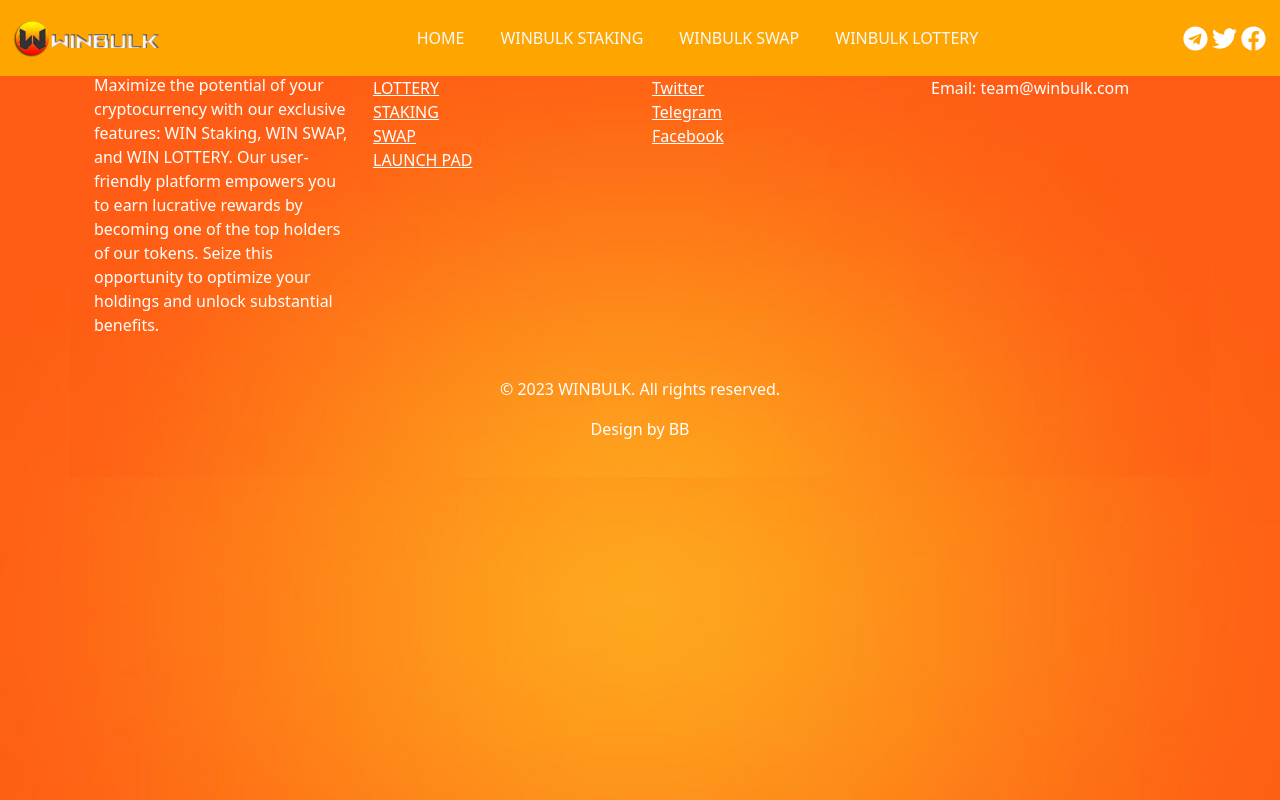
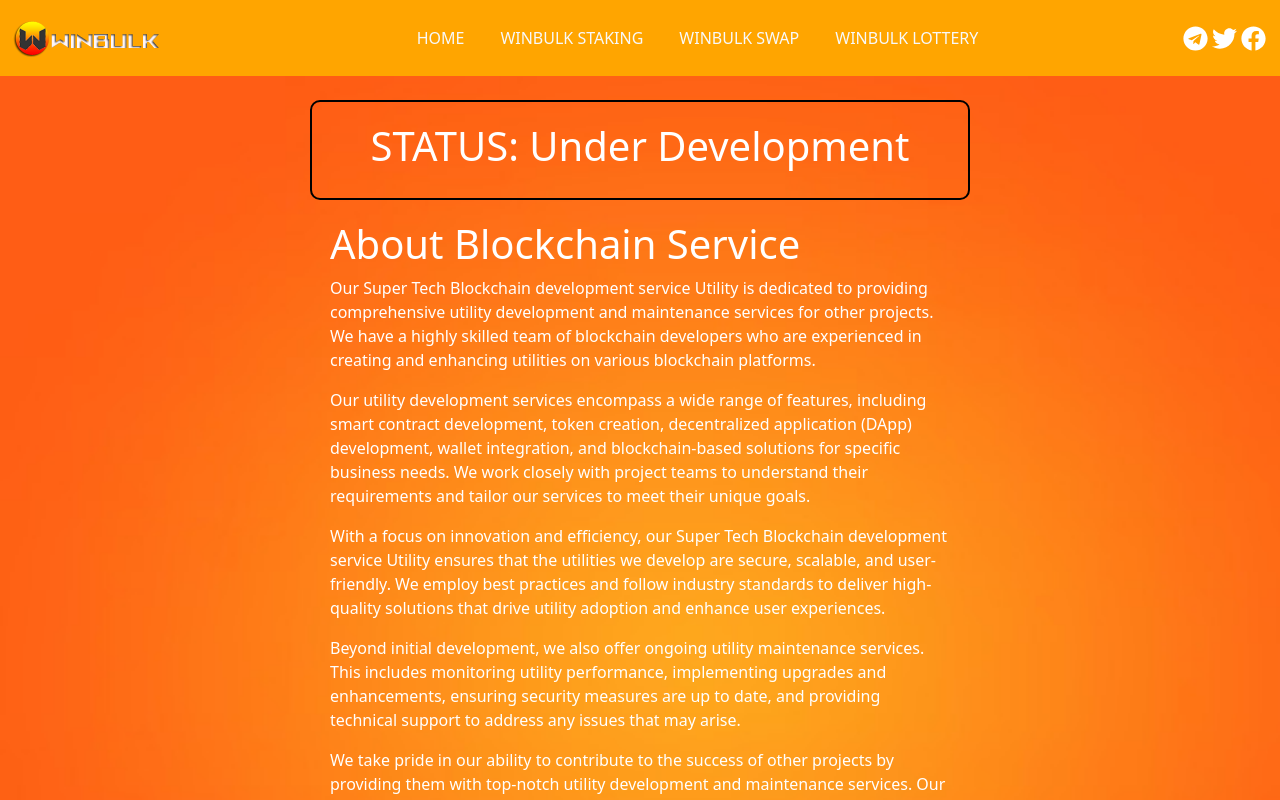
Before and after one commit to amazingprincelee/winbulk, a React (Create React App) app: page /BlockchainServices in a window 1280 px wide. Shown: the top 800 px of the page. Built offline with nearby package versions, Linux system fonts and the light colour scheme; a web font is replaced by a local one.

Commit message:
update blockchain service,

```diff
--- a/src/App.css
+++ b/src/App.css
@@ -455,9 +455,12 @@
   cursor: pointer;
 }
 
+
+
 .launch-button:hover {
-  background-color: #f7b667;
+  background-color: #000000 !important;
 }
+
 
 .ecosystem-scroll-container {
   max-width: 100%;
--- a/src/App.js
+++ b/src/App.js
@@ -9,6 +9,7 @@
 import StakingPage from "./pages/StakingPage";
 import LotteryPage from "./pages/LotteryPage";
 import SwapPage from "./pages/SwapPage";
+import BlockchainServices from "./pages/BlockchainServices";
 import Roadmap from "./components/RoadMap";
 import Team from "./components/Team";
 
@@ -42,6 +43,9 @@
         <Route path="/SwapPage">
           <SwapPage />
         </Route>
+        <Route path="/BlockchainServices">
+          <BlockchainServices />
+        </Route>
       </Switch>
       <Footer />
     </div>
--- a/src/components/Ecosystem.jsx
+++ b/src/components/Ecosystem.jsx
@@ -1,8 +1,8 @@
 import React from "react";
 import { Link } from "react-router-dom"; // Import the Link component from react-router-dom
 import StatusBtn from "./StatusBtn";
-import 'simplebar-react/dist/simplebar.min.css';
-import SimpleBar from 'simplebar-react';
+import "simplebar-react/dist/simplebar.min.css";
+import SimpleBar from "simplebar-react";
 
 function Ecosystem() {
   return (
@@ -16,11 +16,14 @@
             <p>
               Win Sale is one of our innovative decentralized utilities, it
               revolutionizing the way investments are made. With its highly
-              efficient and robust self-propelling marketing system, investorswwq
-              can now receive immediate bonuses upon purchasing and holding the
-              token. Everyone participating in the Winbulk sales is a winner.
+              efficient and robust self-propelling marketing system,
+              investorswwq can now receive immediate bonuses upon purchasing and
+              holding the token. Everyone participating in the Winbulk sales is
+              a winner.
             </p>
-            <Link to="/"> {/* Add the Link component and specify the target route */}
+            <Link to="/">
+              {" "}
+              {/* Add the Link component and specify the target route */}
               <button className="launch-button">Launch App</button>
             </Link>
           </div>
@@ -34,7 +37,9 @@
               effortlessly create their own lotteries and invite friends,
               family, or the wider community to join in on the fun.
             </p>
-            <Link to="/LotteryPage"> {/* Add the Link component and specify the target route */}
+            <Link to="/LotteryPage">
+              {" "}
+              {/* Add the Link component and specify the target route */}
               <button className="launch-button">Launch App</button>
             </Link>
           </div>
@@ -48,7 +53,9 @@
               users contribute to the validation and security of the network
               while being rewarded with additional tokens.
             </p>
-            <Link to="/StakingPage"> {/* Add the Link component and specify the target route */}
+            <Link to="/StakingPage">
+              {" "}
+              {/* Add the Link component and specify the target route */}
               <button className="launch-button">Launch App</button>
             </Link>
           </div>
@@ -62,7 +69,25 @@
               technology, Win Swap eliminates the need for intermediaries,
               ensuring direct peer-to-peer transactions.
             </p>
-            <Link to="/SwapPage"> {/* Add the Link component and specify the target route */}
+            <Link to="/SwapPage">
+              {" "}
+              {/* Add the Link component and specify the target route */}
+              <button className="launch-button">Launch App</button>
+            </Link>
+          </div>
+          <div className="util-column">
+            <h1 className="util-title"> Blockchain Services</h1>
+            <StatusBtn status="10% Completed" />
+            <p>
+              Our Super Blockchain services is dedicated
+              to providing comprehensive utility development and maintenance
+              services for other projects. We have a highly skilled team of
+              blockchain developers who are experienced in creating and
+              enhancing utilities on various blockchain platforms.
+            </p>
+            <Link to="/BlockchainServices">
+              {" "}
+              {/* Add the Link component and specify the target route */}
               <button className="launch-button">Launch App</button>
             </Link>
           </div>
--- a/src/components/TokenDistribution.jsx
+++ b/src/components/TokenDistribution.jsx
@@ -24,7 +24,7 @@
     { label: 'Bounty', value: formatValue(bounty) },
     { label: 'Liquidity', value: formatValue(liquidity) },
     { label: 'Marketing', value: formatValue(winLotteryServices) },
-    { label: 'Amount to Locked', value: formatValue(lockedRemainder) },
+    { label: 'Amount to Lock', value: formatValue(lockedRemainder) },
   ];
 
   return (
--- /dev/null
+++ b/src/pages/BlockchainServices.jsx
@@ -0,0 +1,59 @@
+import React, { useEffect } from "react";
+
+function BlockchainServices() {
+  useEffect(() => {
+    window.scrollTo(0, 0);
+  }, []);
+
+  return (
+    <div className="container lottery-page">
+      <div>
+        <div className="status-container">
+          <h1 className="text-center status">STATUS: Under Development</h1>
+        </div>
+
+        <div className="content">
+          <h1>About Blockchain Service</h1>
+          <p>
+            Our Super Tech Blockchain development service Utility is dedicated
+            to providing comprehensive utility development and maintenance
+            services for other projects. We have a highly skilled team of
+            blockchain developers who are experienced in creating and enhancing
+            utilities on various blockchain platforms.
+          </p>
+          <p>
+            Our utility development services encompass a wide range of features,
+            including smart contract development, token creation, decentralized
+            application (DApp) development, wallet integration, and
+            blockchain-based solutions for specific business needs. We work
+            closely with project teams to understand their requirements and
+            tailor our services to meet their unique goals.
+          </p>
+          <p>
+            With a focus on innovation and efficiency, our Super Tech Blockchain
+            development service Utility ensures that the utilities we develop
+            are secure, scalable, and user-friendly. We employ best practices
+            and follow industry standards to deliver high-quality solutions that
+            drive utility adoption and enhance user experiences.
+          </p>
+          <p>
+            Beyond initial development, we also offer ongoing utility
+            maintenance services. This includes monitoring utility performance,
+            implementing upgrades and enhancements, ensuring security measures
+            are up to date, and providing technical support to address any
+            issues that may arise.
+          </p>
+          <p>
+            We take pride in our ability to contribute to the success of other
+            projects by providing them with top-notch utility development and
+            maintenance services. Our aim is to empower projects to leverage the
+            full potential of blockchain technology and achieve their objectives
+            in an ever-evolving digital landscape.
+          </p>
+        </div>
+      </div>
+    </div>
+  );
+}
+
+export default BlockchainServices;
```
